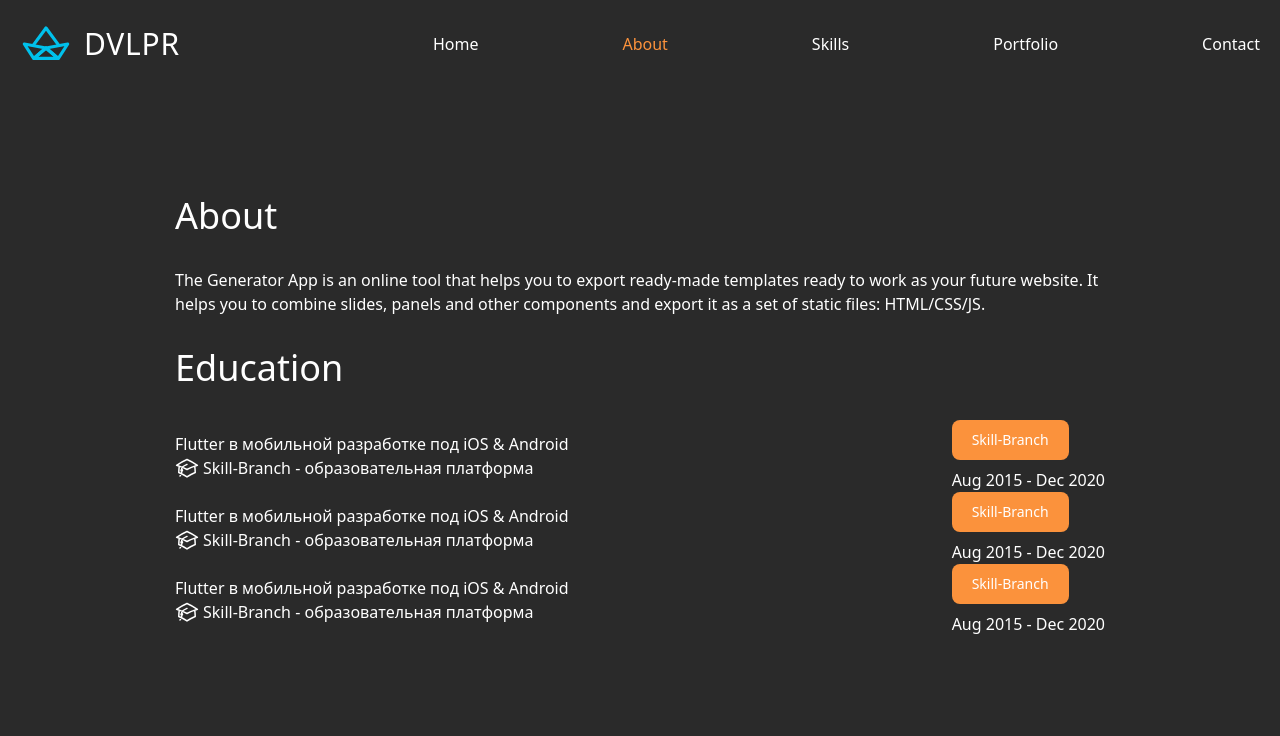
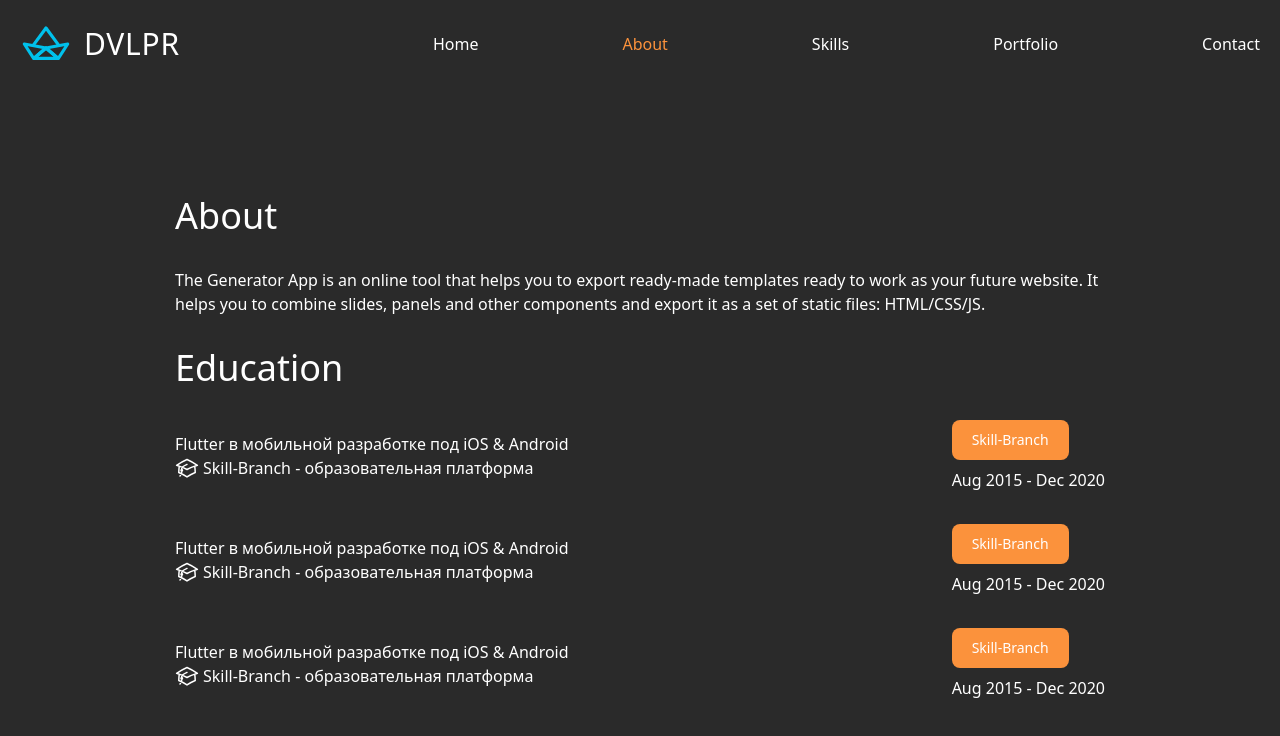
Before and after one commit to Sergey-Kozlov-developer/react-portfolio, a React (Vite) app: page /about in a window 1280 px wide. Shown: the top 736 px of the page. Built offline with nearby package versions, Linux system fonts and the light colour scheme.

Commit message:
add about

```diff
--- a/src/components/about/index.jsx
+++ b/src/components/about/index.jsx
@@ -36,7 +36,7 @@ const About = () => {
 					{educationJson.map((edu) => (
 						<div
 							key={edu.id}
-							className="flex items-center justify-between"
+							className="mb-8 flex items-center justify-between"
 						>
 							<div>
 								{edu.title}
@@ -52,8 +52,10 @@ const About = () => {
 								</button>
 								<div>Aug 2015 - Dec 2020</div>
 							</div>
+							{/* <hr className="my-12 h-px border-t-0 bg-transparent bg-gradient-to-r from-transparent via-neutral-500 to-transparent opacity-25 dark:opacity-100" /> */}
 						</div>
 					))}
+
 					{/* <hr className="my-12 h-px border-t-0 bg-transparent bg-gradient-to-r from-transparent via-neutral-500 to-transparent opacity-25 dark:opacity-100" /> */}
 					{/* 2 */}
 					{/* <div className="flex items-center justify-between">
```
